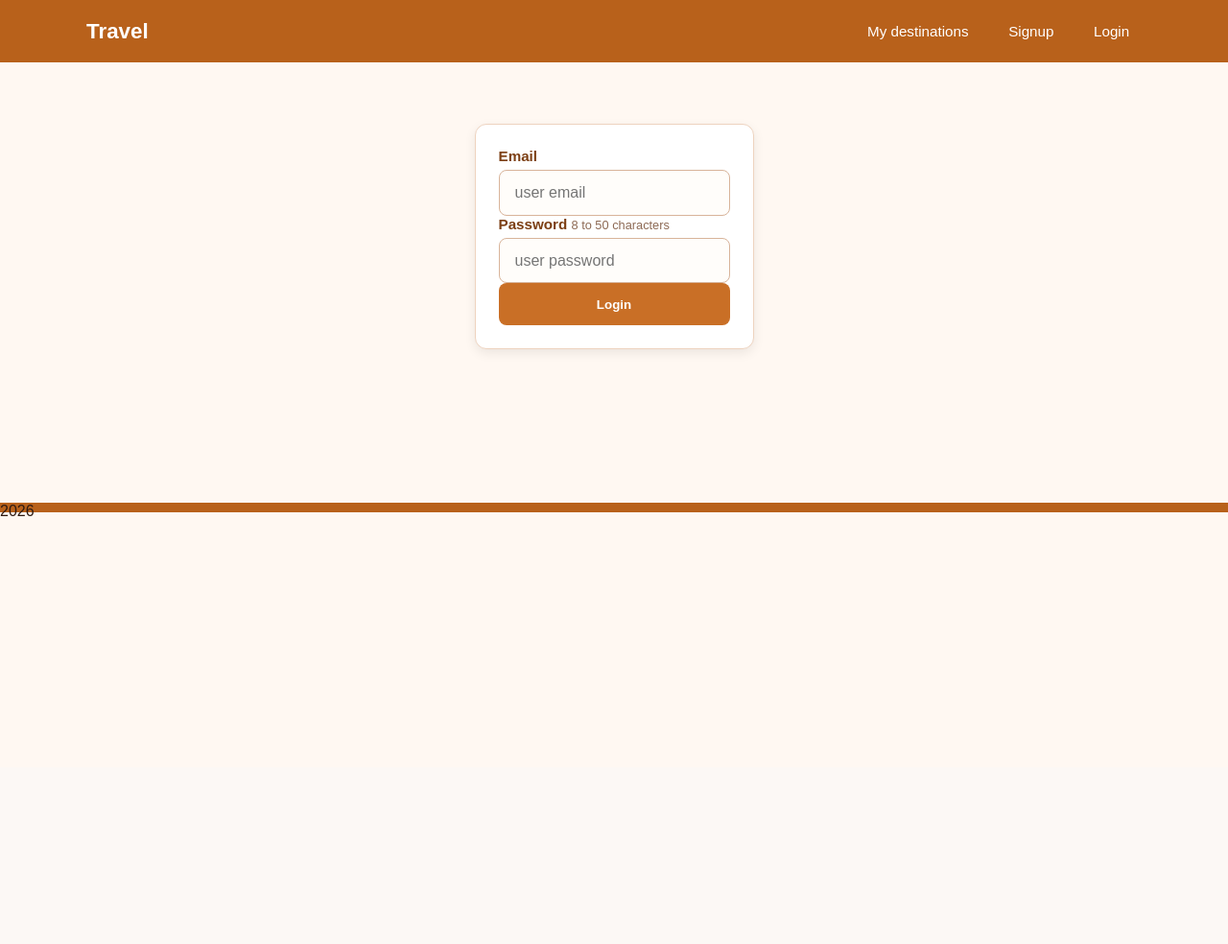
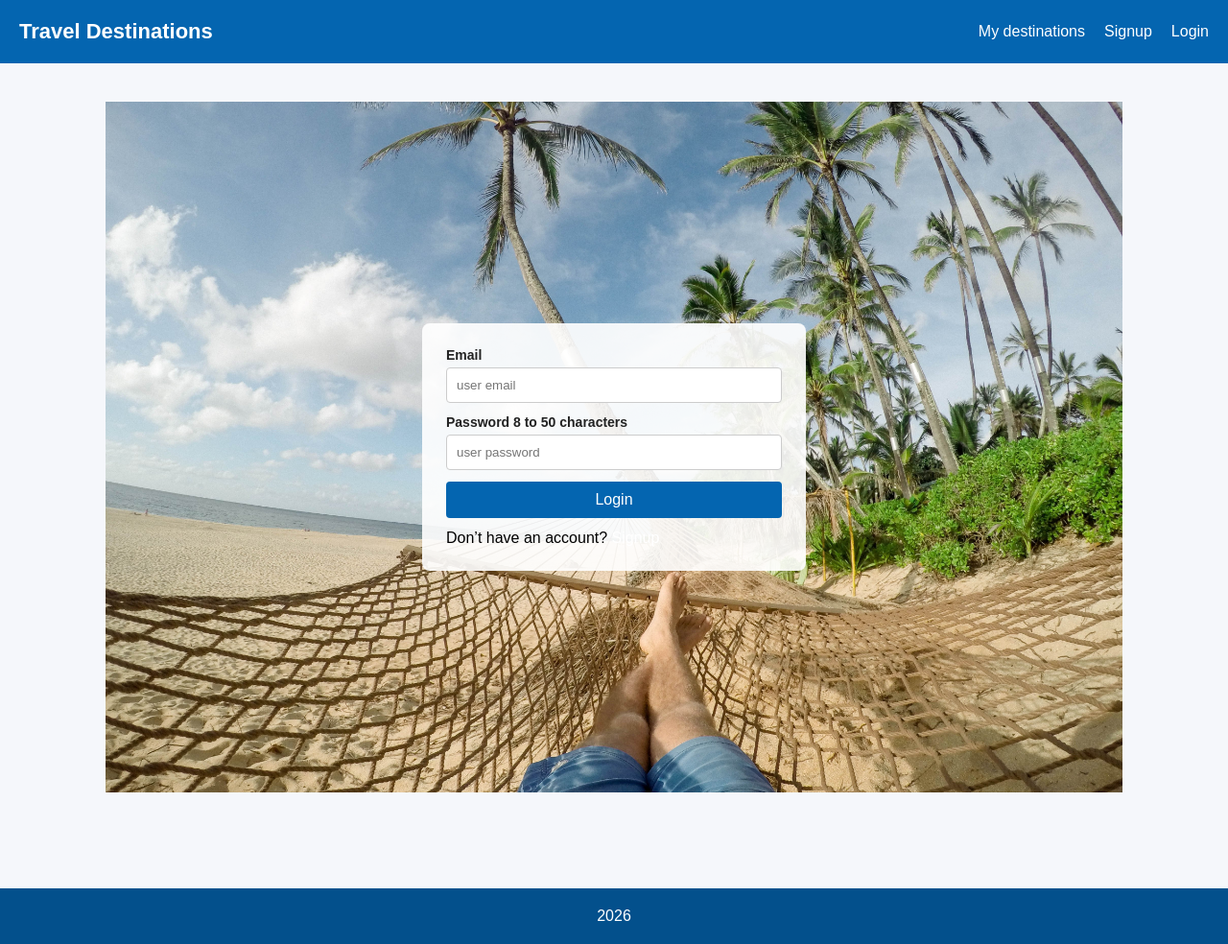
Before and after one commit to fantadiallo/TravelDestinations, a Flask app: page /login in a window 1280 px wide. Shown: the whole page at 96% size. Before the commit the page ends 538 px from the top, so only its background shows below. Run offline with Flask 3, Linux system fonts and the light colour scheme.

Commit message:
redesign

```diff
--- a/static/app.css
+++ b/static/app.css
@@ -1,285 +1,223 @@
 * {
+  box-sizing: border-box;
+  padding: 0;
   margin: 0;
-  padding: 0;
-  box-sizing: border-box;
 }
 
-html {
-  font-family: Arial, sans-serif;
+html, body {
+  height: 100%;
 }
 
 body {
   min-height: 100vh;
-  background-color: #fff8f2;
   display: flex;
   flex-direction: column;
-  color: #2f1b12;
+  font-family: Arial, sans-serif;
+  background: #f5f7fb;
+}
+
+main {
+  flex: 1;
+  width: 100%;
+  max-width: 1100px;
+  margin: 0 auto;
+  padding: 40px 20px 100px;
+}
+
+header {
+  width: 100%;
+  background-color: rgb(4, 101, 176);
+  padding: 20px;
+}
+
+p {
+  color: black;
+}
+
+nav {
+  display: flex;
+  justify-content: space-between;
+  align-items: center;
+  width: 100%;
 }
 
 a {
   text-decoration: none;
-}
-
-main {
-  max-width: 1100px;
-  margin: 0 auto;
-  padding: 2rem 1rem 5rem;
-}
-
-#tooltip {
-  position: fixed;
-  top: 1rem;
-  left: 50%;
-  transform: translateX(-50%);
-  z-index: 999;
-  width: calc(100% - 2rem);
-  max-width: 700px;
-  display: flex;
-  flex-direction: column;
-  gap: 0.75rem;
-}
-
-#tooltip .error,
-#tooltip .ok,
-#tooltip .success {
-  padding: 1rem 1.25rem;
-  border-radius: 10px;
   color: white;
-  font-weight: bold;
-  text-align: center;
-}
-
-#tooltip .error {
-  background-color: #d9534f;
-}
-
-#tooltip .ok,
-#tooltip .success {
-  background-color: #2e8b57;
-}
-
-header {
-  width: 100%;
-  background-color: #b8611b;
-  padding: 1rem;
-}
-
-nav {
-  max-width: 1100px;
-  margin: 0 auto;
-  display: flex;
-  justify-content: space-between;
-  align-items: center;
-  gap: 1rem;
-}
-
-.logo a {
-  color: white;
-  font-size: 1.4rem;
-  font-weight: bold;
 }
 
 .navlinks {
   display: flex;
-  gap: 1rem;
-  flex-wrap: wrap;
+  gap: 20px;
 }
 
-.navlinks a {
-  color: white;
-  font-size: 0.95rem;
-  padding: 0.5rem 0.8rem;
-  border-radius: 6px;
+.logo {
+  font-size: 22px;
+  font-weight: bold;
 }
 
-.navlinks a:hover {
-  background-color: rgba(255, 255, 255, 0.15);
+/* Login / signup */
+.LoginHero,
+.signupHero {
+  min-height: calc(100vh - 80px);
+  background-image: url("/static/images/pexels-beach-1868047.jpg");
+  background-size: cover;
+  background-position: center;
+  background-repeat: no-repeat;
+  display: flex;
+  justify-content: center;
+  align-items: center;
 }
 
+#loginForm,
+.signupForm {
+  max-width: 400px;
+  width: 100%;
+  display: flex;
+  flex-direction: column;
+  gap: 12px;
+  padding: 25px;
+  background: rgba(255, 255, 255, 0.9);
+  border-radius: 8px;
+}
+
+#loginForm div,
+.signupForm div {
+  display: flex;
+  flex-direction: column;
+  gap: 5px;
+}
+
+/* Profile page */
 .profileContainer,
-form,
-.editDestination,
-.listContainer {
-  background-color: white;
-  border: 1px solid #eed3bf;
-  border-radius: 12px;
-  padding: 1.5rem;
-  box-shadow: 0 4px 12px rgba(0, 0, 0, 0.08);
+.destinations form,
+.listCard form {
+  max-width: 700px;
+  width: 100%;
+  display: flex;
+  flex-direction: column;
+  gap: 14px;
+  padding: 25px;
+  background: rgba(255, 255, 255, 0.95);
+  border-radius: 8px;
+  box-shadow: 0 4px 14px rgba(0, 0, 0, 0.08);
 }
 
 .profile {
-  margin-bottom: 2rem;
+  margin-bottom: 30px;
 }
 
-.profileContainer h1,
-.editDestination h1,
-.listContainer h2 {
-  margin-bottom: 1rem;
-  color: #8d4713;
+.profileContainer h1 {
+  margin-bottom: 10px;
+  color: rgb(4, 101, 176);
 }
 
 .profileContainer p {
-  margin-bottom: 0.5rem;
+  font-size: 16px;
+  line-height: 1.5;
 }
 
 .destinations {
-  margin-bottom: 2rem;
+  margin-bottom: 30px;
 }
 
-form {
-  max-width: 500px;
-  display: grid;
-  margin: 2rem auto;
+.listContainer {
+  display: flex;
+  flex-direction: column;
+  gap: 20px;
 }
 
-
-form div {
+.destination-list {
   display: flex;
   flex-direction: column;
-  gap: 0.4rem;
+  gap: 20px;
+}
+
+.listCard {
+  width: 100%;
+}
+
+.destinations form div,
+.listCard form div {
+  display: flex;
+  flex-direction: column;
+  gap: 5px;
 }
 
 label {
   font-weight: bold;
-  color: #7c3f14;
-  font-size: 0.95rem;
-}
-
-label span {
-  font-weight: normal;
-  font-size: 0.8rem;
-  color: #8d6a55;
+  font-size: 14px;
+  color: #222;
 }
 
 input {
   width: 100%;
-  padding: 0.85rem 1rem;
-  border: 1px solid #d8b49a;
-  border-radius: 8px;
-  background-color: #fffdfa;
-  font-size: 1rem;
-}
-
-input:focus {
-  outline: none;
-  border-color: #c96f26;
-  box-shadow: 0 0 0 3px rgba(201, 111, 38, 0.15);
+  padding: 10px;
+  border: 1px solid #ccc;
+  border-radius: 4px;
 }
 
 button {
+  padding: 10px;
   border: none;
-  background-color: #c96f26;
+  border-radius: 4px;
+  background: rgb(4, 101, 176);
   color: white;
-  padding: 0.9rem 1rem;
-  border-radius: 8px;
-  font-weight: bold;
+  font-size: 16px;
   cursor: pointer;
-  transition: 0.2s;
 }
 
 button:hover {
-  background-color: #a95719;
-}
-
-.destination-list {
-  margin-top: 1rem;
-  display: grid;
-  grid-template-columns: repeat(3, 1fr);
-  gap: 1rem;
-}
-
-.listCard {
-  background-color: #fffaf6;
-  border: 1px solid #ecd5c3;
-  border-radius: 12px;
-  padding: 1rem;
-  box-shadow: 0 4px 10px rgba(0, 0, 0, 0.06);
-  transition: 0.3s ease;
-}
-
-.listCard:hover {
-  transform: translateY(-3px);
-}
-
-.listCard h3 {
-  margin-bottom: 0.75rem;
-  color: #8d4713;
-}
-
-.listCard p {
-  margin-bottom: 0.4rem;
-  color: #4b2d1d;
-  font-size: 0.95rem;
+  background: rgb(3, 80, 140);
 }
 
 .cardActions {
-  margin-top: 1rem;
   display: flex;
-  gap: 0.75rem;
-}
-
-.cardActions a,
-.cardActions button {
-  flex: 1;
-  text-align: center;
-}
-
-.cardActions a {
-  display: inline-block;
-  background-color: #f3e0d2;
-  color: #8d4713;
-  padding: 0.85rem 1rem;
-  border-radius: 8px;
-  font-weight: bold;
-}
-
-.cardActions a:hover {
-  background-color: #ead0bc;
+  gap: 10px;
+  margin-top: 10px;
 }
 
 .cardActions button {
-  background-color: #d9534f;
+  flex: 1;
 }
 
-.cardActions button:hover {
-  background-color: #bb3f3b;
+.cancelButton {
+  background: #777;
 }
 
-.listCard.is-deleting {
-  opacity: 0;
-  transform: translateY(-10px);
+.cancelButton:hover {
+  background: #555;
 }
 
+/* Footer */
 footer {
+  background-color: rgb(3, 80, 140);
+  padding: 20px;
   width: 100%;
-  height: 10px;
-  background-color: #b8611b;
-  margin-top: 3rem;
+  color: white;
+  text-align: center;
+  margin-top: auto;
 }
 
-@media (max-width: 900px) {
-  .destination-list {
-    grid-template-columns: repeat(2, 1fr);
+/* Mobile */
+@media (max-width: 768px) {
+  main {
+    padding: 20px 15px 90px;
   }
-}
 
-@media (max-width: 650px) {
-  nav {
-    flex-direction: column;
-    align-items: flex-start;
+  .profileContainer,
+  .destinations form,
+  .listCard form {
+    padding: 20px;
   }
 
   .navlinks {
-    width: 100%;
-    flex-direction: column;
+    gap: 12px;
+    font-size: 14px;
   }
 
-  .navlinks a {
-    width: 100%;
-  }
-
-  .destination-list {
-    grid-template-columns: 1fr;
+  .logo {
+    font-size: 18px;
   }
 
   .cardActions {
--- a/static/app.js
+++ b/static/app.js
@@ -1,3 +1,16 @@
+const background = document.getElementById("LoginHero")
+const loadinghero = document.getElementById("")
+
+
+
+
+
+
+
+
+
+
+
 function confirm_delete_destination(destination_pk) {
     const ok = confirm("Delete this destination?")
     if (!ok) return
--- a/templates/___destination_edit_form.html
+++ b/templates/___destination_edit_form.html
@@ -60,6 +60,6 @@
         <div class="cardActions">
             <button type="submit">Update</button>
         </div>
-        <button>cancel</button>
+        <button type="button" class="cancelButton">cancel</button>
     </form>
 </div>
--- a/templates/___form_signup.html
+++ b/templates/___form_signup.html
@@ -1,4 +1,5 @@
-    <form mix-post="/api-create-user" autocomplete="off">
+
+    <form id="signupForm"class="signupForm" mix-post="/api-create-user" autocomplete="off">
 
         <div>
             <label for="">
@@ -28,7 +29,7 @@
             <label for="">
                 Password <span>{{ x.USER_PASSWORD_MIN }} to {{ x.USER_PASSWORD_MAX }} characters</span>
             </label>
-            <input name="user_password" type="text" placeholder="user password" value=""
+            <input name="user_password" type="password" placeholder="user password" value=""
             mix-validate="{{x.REGEX_USER_PASSWORD}}">
         </div>
 
--- a/templates/_header.html
+++ b/templates/_header.html
@@ -15,7 +15,7 @@
   <nav>
 
     <div class="logo">
-      <a href="/">Travel</a>
+      <a href="/">Travel Destinations</a>
     </div>
 
     <div class="navlinks">
--- a/templates/page_login.html
+++ b/templates/page_login.html
@@ -1,30 +1,41 @@
 {% include "_header.html" %}
 
 <main>
-    <form mix-post="/api-login" autocomplete="off">
 
-        <div>
-            <label for="">
-                Email
-            </label>
-            <input name="user_email" type="text" placeholder="user email" value=""
-            mix-validate="{{x.REGEX_USER_EMAIL}}">
-        </div>
+  <div class="LoginHero">
+    <form id="loginForm" class="loginForm" mix-post="/api-login" autocomplete="off">
 
-        <div>
-            <label for="">
-                Password <span>{{ x.USER_PASSWORD_MIN }} to {{ x.USER_PASSWORD_MAX }} characters</span>
-            </label>
-            <input name="user_password" type="text" placeholder="user password" value=""
-            mix-validate="{{x.REGEX_USER_PASSWORD}}">
-        </div>
+      <div class="formGroup">
+        <label>Email</label>
+        <input
+          name="user_email"
+          type="text"
+          placeholder="user email"
+          mix-validate="{{x.REGEX_USER_EMAIL}}"
+        >
+      </div>
 
+      <div class="formGroup">
+        <label>
+          Password <span>{{ x.USER_PASSWORD_MIN }} to {{ x.USER_PASSWORD_MAX }} characters</span>
+        </label>
+        <input
+          name="user_password"
+          type="password"
+          placeholder="user password"
+          mix-validate="{{x.REGEX_USER_PASSWORD}}"
+        >
+      </div>
 
+      <button type="submit">Login</button>
 
-        <button>
-            Login
-        </button>
+      <p class="signupText">
+        Don’t have an account? <a href="/signup">Signup</a>
+      </p>
+
     </form>
+  </div>
+
 </main>
 
 {% include "_footer.html" %}
--- a/templates/page_profile.html
+++ b/templates/page_profile.html
@@ -15,7 +15,6 @@
   </section>
 
   <section class="listContainer">
-    <h2>My Destinations</h2>
     {% include "___list.html" %}
   </section>
 </main>
--- a/templates/page_signup.html
+++ b/templates/page_signup.html
@@ -1,7 +1,9 @@
 {% include "_header.html" %}
 
 <main>
+    <div class="signupHero">
     {% include "___form_signup.html" %}
+    </div>
 </main>
 
 {% include "_footer.html" %}
```
Also changed, not shown: static/images/Gambia.jpg (added), static/images/Travel Essentials for 2025 ✈️ _ Beauty, Fashion & Smart Luggage Must-Haves.jpg (added), static/images/download.jpg (added), static/images/pexels-beach-1868047.jpg (added), templates/___form_destinations.html (line endings or trailing spaces), 2 other files.
